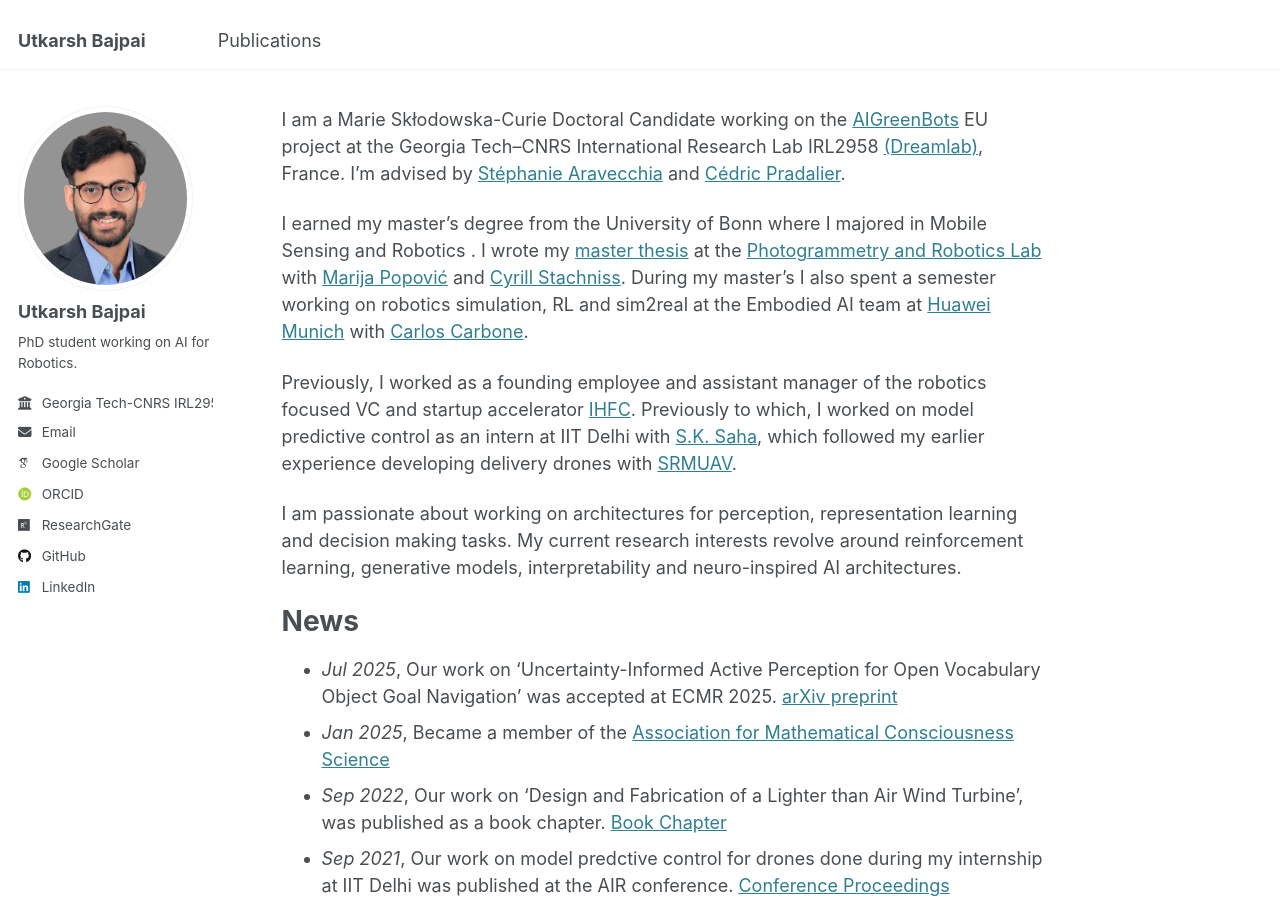
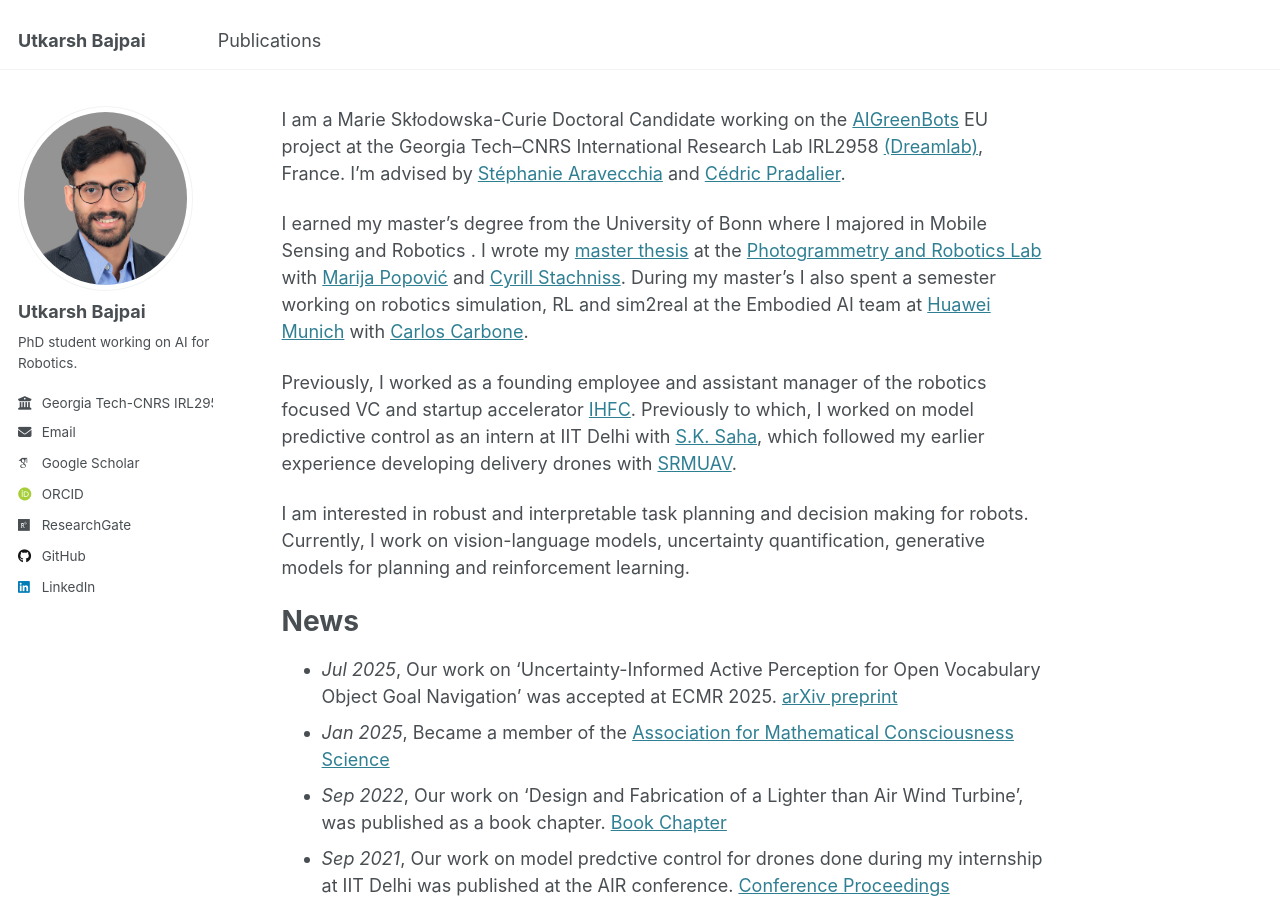
Before and after one commit to baj31415/baj31415.github.io, a Jekyll site: the page built from _pages/about.md, in a window 1280 px wide and 900 px high. Built offline with Jekyll 4.4.1, drawn with Linux system fonts in a browser that asks for light colours; some web fonts are replaced.

Commit message:
updated about

```diff
--- a/_pages/about.md
+++ b/_pages/about.md
@@ -12,7 +12,7 @@ I earned my master's degree from the University of Bonn where I majored in Mobil
 
 Previously, I worked as a founding employee and assistant manager of the robotics focused VC and startup accelerator [IHFC](https://www.ihfc.co.in/). Previously to which, I worked on model predictive control as an intern at IIT Delhi with [S.K. Saha](https://scholar.google.co.in/citations?hl=en&user=9Td4hFMAAAAJ&view_op=list_works&sortby=pubdate), which followed my earlier experience developing delivery drones with [SRMUAV](https://www.youtube.com/@srmuav3921).
 
-I am passionate about working on architectures for perception, representation learning and decision making tasks. My current research interests revolve around reinforcement learning, generative models, interpretability and neuro-inspired AI architectures.
+I am interested in robust and interpretable task planning and decision making for robots. Currently, I work on vision-language models, uncertainty quantification, generative models for planning and reinforcement learning.
 
 # News
 
```
